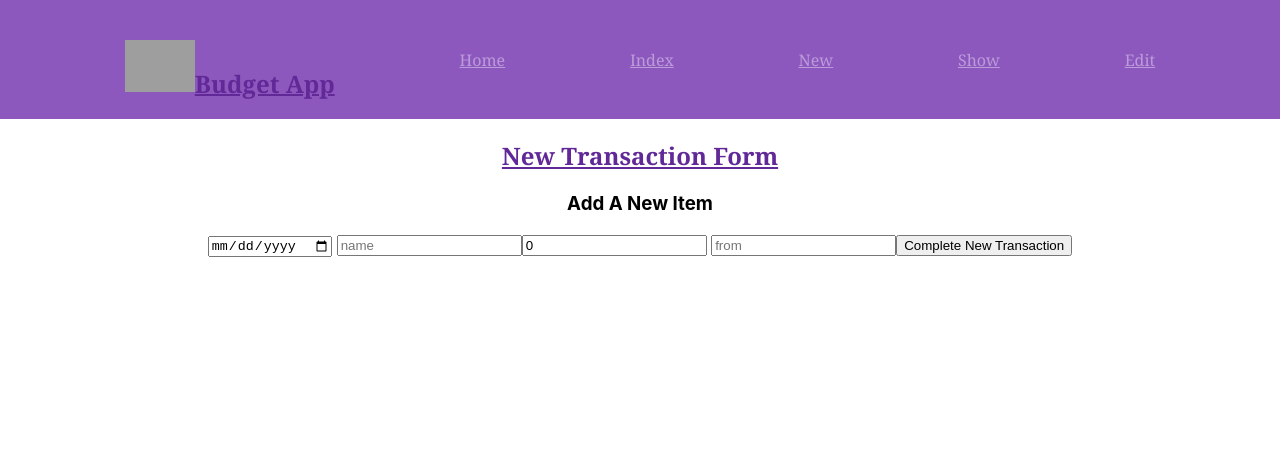
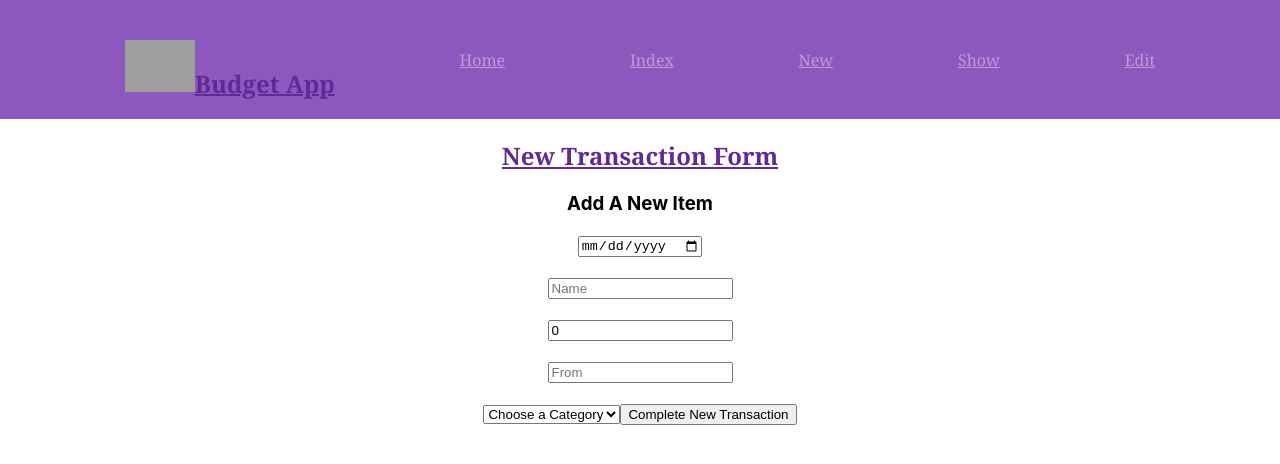
Before and after one commit to TaryneLeach/budget-app-react-end, a React (Create React App) app: page /transactions/new in a window 1280 px wide. Shown: the top 464 px of the page. Built offline with nearby package versions, Linux system fonts and the light colour scheme; grey boxes are pictures that could not be loaded.

Commit message:
changes I guess

```diff
--- a/src/Components/Edit/TransactionEdit.js
+++ b/src/Components/Edit/TransactionEdit.js
@@ -58,6 +58,8 @@ function TransactionEdit() {
 						onChange={formEdit}
 					></input>
 				</label>
+				<br></br>
+				<br></br>
 				<label>
 					{' '}
 					<input
@@ -68,6 +70,8 @@ function TransactionEdit() {
 						onChange={formEdit}
 					></input>
 				</label>
+				<br></br>
+				<br></br>
 				<label>
 					<input
 						type='number'
@@ -77,6 +81,8 @@ function TransactionEdit() {
 						onChange={formEdit}
 					></input>
 				</label>
+				<br></br>
+				<br></br>
 				<label>
 					{' '}
 					<input
--- a/src/Components/Index/Transactions.css
+++ b/src/Components/Index/Transactions.css
@@ -1,6 +1,6 @@
 h1 {
     font-family: Georgia;
-    color:rgb(97, 40, 151)
+
 }
 
 h2 {
--- a/src/Components/Index/Transactions.js
+++ b/src/Components/Index/Transactions.js
@@ -16,25 +16,39 @@ function Transactions() {
 	});
 
 	// getting the total
-	let total = 0;
-	transactions.forEach((transaction) => {
-		total += transaction.amount
-		});
+
+	const total = () => {
+		let sum = 0;
+		for (let transaction of transactions) {
+			sum += parseInt(transaction.amount);
+		}
+		return sum;
+	};
+
+	const accountTotal = total();
+
+	//   attempting to change total colors
+	const totalColor = (accountTotal) => {
+		if (accountTotal < 1000) {
+			return 'red';
+		} else if (accountTotal > 1000) return 'green';
+		else {
+			return 'beige';
+		}
+	};
 
 	return (
 		<div>
 			<h1>
-				{/* {total <= 1200
-					? style="color: green"
-					: style="color:red" } */}
-				Transaction's Total Amount: ${total}
+				Bank Account Total:{' '}
+				<span className={totalColor(accountTotal)}>${accountTotal}</span>
 			</h1>
 			<br></br>
 			<h2>September Transactions Overview</h2>
 			<ul className='list'>
 				{transactions.map((transaction, index) => {
 					return (
-						<li key={index} className="list-blocks">
+						<li key={index} className='list-blocks'>
 							<p>
 								<strong>Date:</strong> {transaction.date}
 							</p>
--- a/src/Components/New/TransactionNew.js
+++ b/src/Components/New/TransactionNew.js
@@ -28,10 +28,6 @@ function TransactionNew() {
 		});
 	};
 
-	// handling select category option
-	// const handleCategory = (event) => {
-	// 	setTransaction({ ...transaction, [event.target.category]: event.target.value });
-	// };
 
 	return (
 		<div>
@@ -43,43 +39,56 @@ function TransactionNew() {
 						type='date'
 						id='date'
 						value={transaction.date}
+						required
 						onChange={newForm}
 					></input>
 				</label>
+				<br></br>
+				<br></br>
 				<label>
 					{' '}
 					<input
 						type='text'
 						id='item_name'
 						value={transaction.item_name}
-						placeholder='name'
+						placeholder='Name'
+						required
 						onChange={newForm}
 					></input>
 				</label>
+				<br></br>
+				<br></br>
 				<label>
 					<input
 						type='number'
 						id='amount'
 						value={transaction.amount}
-						placeholder='amount'
+						required
+						placeholder='Amount'
 						onChange={newForm}
 					></input>
 				</label>
+				<br></br>
+				<br></br>
 				<label>
 					{' '}
 					<input
 						type='text'
 						id='from'
 						value={transaction.from}
-						placeholder='from'
+						required
+						placeholder='From'
 						onChange={newForm}
 					></input>
 				</label>
-				{/* <select onChange={handleCategory}>
+				<br></br>
+				<br></br>
+				<select>
 					<option>
+					Choose a Category
+					</option>
 					{transaction.category}
-					</option>
-				</select> */}
+				</select>
 				<button type='submit'>Complete New Transaction</button>
 			</form>
 		</div>
--- a/src/Components/Show/TransactionShow.js
+++ b/src/Components/Show/TransactionShow.js
@@ -3,14 +3,14 @@ import React from 'react';
 import { useState, useEffect } from 'react';
 import { useParams, useNavigate } from 'react-router-dom';
 import { Link } from 'react-router-dom';
-import './TransactionShow.css'
+import './TransactionShow.css';
 
 const API = process.env.REACT_APP_API_URL;
 
 function TransactionShow() {
-	let id  = useParams();
+	const [transaction, setTransaction] = useState([]);
+	let id = useParams();
 	const navigate = useNavigate();
-	const [transaction, setTransaction] = useState([]);
 
 	// getting api info for the ids I made (did I need to make IDS?)
 	useEffect(() => {
@@ -20,21 +20,26 @@ function TransactionShow() {
 				setTransaction(res.data);
 			})
 			.catch((error) => {
-				navigate('/404/error');
+				navigate('/error');
 			});
 	}, [id, navigate]);
 
 	// handling deleting a transaction (project prompt doesn't say delete goes here but maybe?)
 
 	const deleteTransaction = () => {
-		axios.delete(`${API}/transactions/${id}`).then(() => {
-			alert('Transaction deleted!');
-		});
+		axios
+			.delete(`${API}/transactions/${id}`)
+			.then(() => {
+				navigate('/transactions');
+			})
+			.catch(() => {
+				console.warn('error');
+			});
 	};
 	return (
 		<div>
 			<h2>Transaction Overview Below</h2>
-			<ul className="show-list">
+			<ul className='show-list'>
 				<li>
 					<p>Date: {transaction.date}</p>
 					<p>Name: {transaction.name}</p>
@@ -53,7 +58,7 @@ function TransactionShow() {
 				&nbsp;&nbsp;
 				<Link to={`/transactions/${id}/edit`}>Edit Form</Link>
 				&nbsp;&nbsp;
-				<Link to="/transactions/new">New Form</Link>
+				<Link to='/transactions/new'>New Form</Link>
 			</div>
 		</div>
 	);
```
